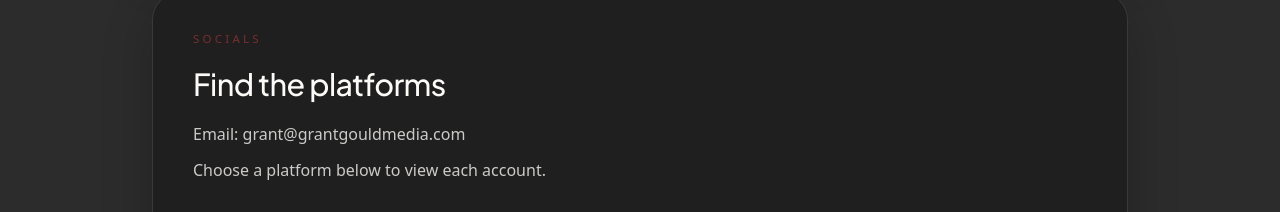
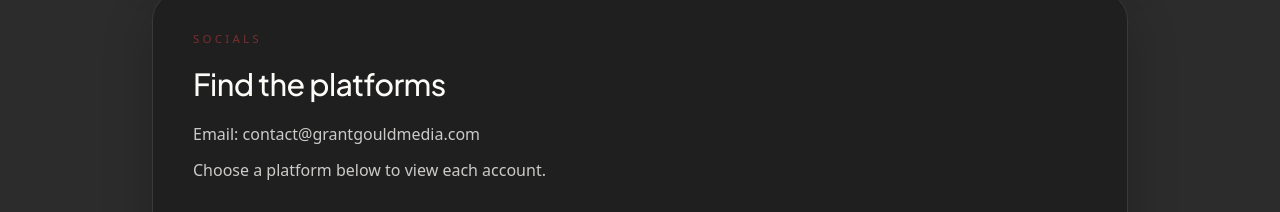
Before and after one commit to ggouldinfo-npm/grant-gould-media-site, a Next.js app: page /contact in a window 1280 px wide. Shown: the part 1200-1412 px from the top of the page. Built offline with nearby package versions, Linux system fonts and the light colour scheme.

Commit message:
Update contact email

```diff
--- a/src/app/contact/page.tsx
+++ b/src/app/contact/page.tsx
@@ -231,7 +231,7 @@
           </h2>
 
           <div className="mt-4 space-y-3 text-cream-25/78">
-            <p>Email: grant@grantgouldmedia.com</p>
+            <p>Email: contact@grantgouldmedia.com</p>
             <p>Choose a platform below to view each account.</p>
           </div>
 
```
